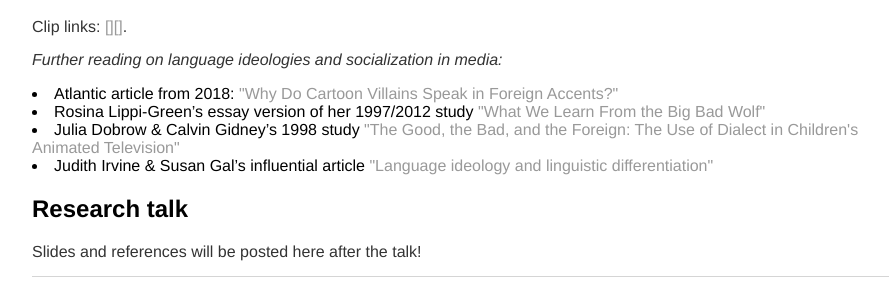
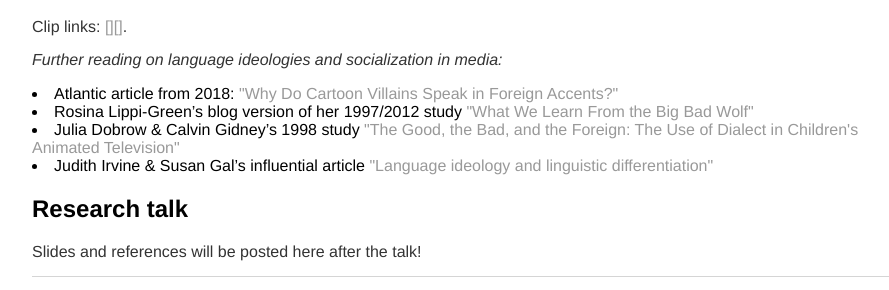
Before and after one commit to morgansleeper/morgansleeper.github.io, a Jekyll site: the page built from mac/index.html, in a window 1280 px wide. Shown: the part 128-418 px from the top of the page, without its empty margins (160-1049 px from the left). Built offline with Jekyll 4.4.1, drawn with Linux system fonts in a browser that asks for light colours.

Commit message:
Update index.html

```diff
--- a/mac/index.html
+++ b/mac/index.html
@@ -9,7 +9,7 @@ title: Morgan Sleeper | Mac Visit 2.20.18
 
 <p><i>Further reading on language ideologies and socialization in media:</i>
 <li>Atlantic article from 2018: <a href = https://www.theatlantic.com/education/archive/2018/01/why-do-cartoon-villains-speak-in-foreign-accents/549527/>"Why Do Cartoon Villains Speak in Foreign Accents?"</a></li>
-<li>Rosina Lippi-Green’s essay version of her 1997/2012 study <a href = http://rosinalippi.com/weblog/shorter-works-essays/teaching-children-how-to-discriminate-what-we-learn-from-the-big-bad-wolf/>"What We Learn From the Big Bad Wolf"</a></li>
+<li>Rosina Lippi-Green’s blog version of her 1997/2012 study <a href = http://rosinalippi.com/weblog/shorter-works-essays/teaching-children-how-to-discriminate-what-we-learn-from-the-big-bad-wolf/>"What We Learn From the Big Bad Wolf"</a></li>
 <li>Julia Dobrow & Calvin Gidney’s 1998 study <a href = http://www.jstor.org/stable/1049446>"The Good, the Bad, and the Foreign: The Use of Dialect in Children's Animated Television"</a></li>
 <li>Judith Irvine & Susan Gal’s influential article <a href = https://web.stanford.edu/~eckert/PDF/IrvineGal2000.pdf>"Language ideology and linguistic differentiation"</a></li>
 </p>
```
